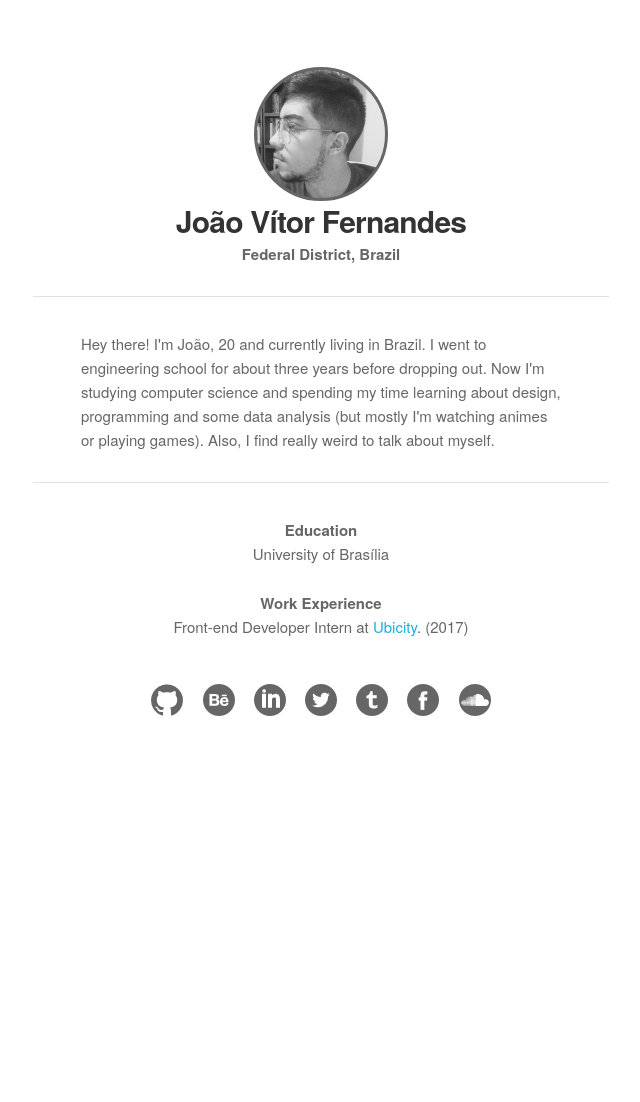
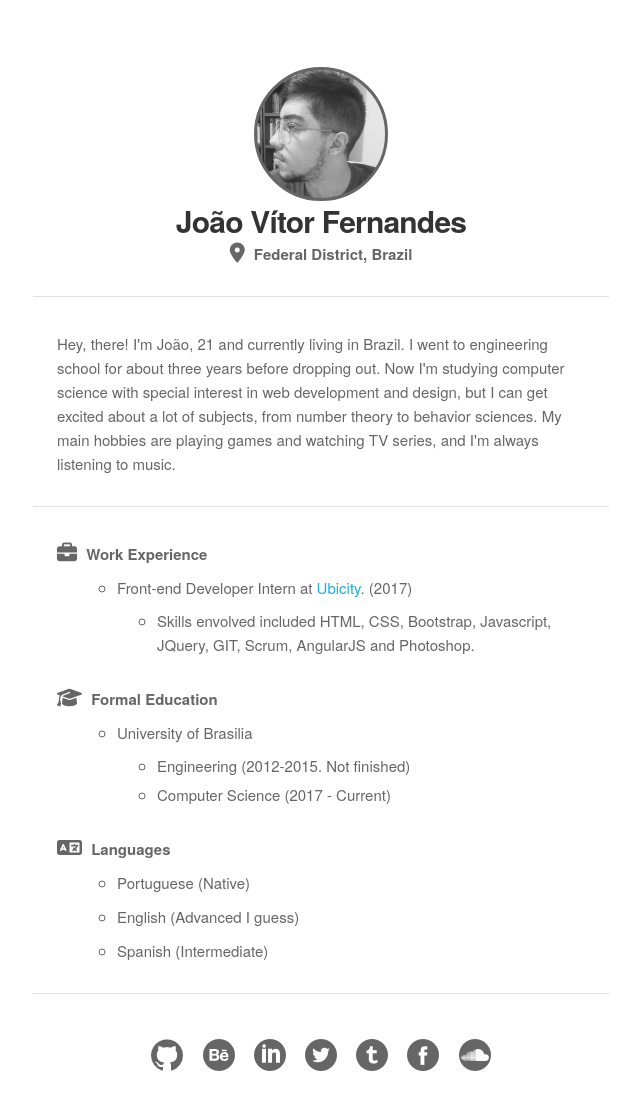
Before and after one commit to jvitorfernandes/me, a plain HTML site: page index.html in a window 1280 px wide. Shown: the whole page, without its empty margins (319-959 px from the left). Before the commit the page ends 800 px from the top, so only its background shows below. Drawn offline with Linux system fonts and the light colour scheme.

Commit message:
updates info

```diff
--- a/css/style.css
+++ b/css/style.css
@@ -1,5 +1,28 @@
 html{
 	webkit-text-size-adjust: auto;
+}
+
+/*div{
+	border: 1px solid red;
+}*/
+
+ul li {
+    /*
+     * We want the bullets outside of the list,
+     * so the text is aligned. Now the actual bullet
+     * is outside of the list’s container
+     */
+    list-style-position: outside;
+
+    /*
+     * Because the bullet is outside of the list’s
+     * container, indent the list entirely [thank you stackoverflow]
+     */
+    margin-left: 1em;
+}
+
+body{
+	color: rgb(102,102,102);
 }
 
 .main{
@@ -13,21 +36,39 @@ html{
 	margin-bottom: 0;
 }
 
-#local, #work, #school{
-	color: rgb(102, 102, 102);
+#skills{
+	/*width: 400px;*/
+	text-align: left;
+}
+
+#skills p{
+	margin-bottom: 0;
+}
+
+#skills .title{
+	margin-top: 1rem;
+	margin-left: 6rem;
+}
+
+#skills .item{
+	margin: 0.5rem 1rem;
+	font-size: 1.5rem;
+}
+
+.school{
+	text-align: left;
 }
 
 #local{
-	margin-bottom: -10;
+	/*margin-bottom: -10;*/
 }
-#work{
-	margin-top: -10;
+.work{
+	margin-top: 2em;
 	margin-bottom: 0;
 }
 .about{
 	margin-left: auto;
 	margin-right: auto;
-	width: 50%;
 }
 #about{
 	text-align: left;
@@ -48,23 +89,52 @@ html{
 	background-size: 128px 128px;
 }
 
-hr{
+/*hr{
 	width: 60%;
 
-}
+}*/
 
 a{
 	text-decoration: none;
 }
 
-ul{
+#social{
 	margin-top: 3em;
   	padding: 0;
 }
 
-li{
+#social li{
 	list-style: none;
 	margin: 0 0.5em;
 	display: inline-block;
 
 }
+
+span{
+	margin-bottom: -10rem;
+}
+
+.fa{
+	font-size: 2rem;
+	margin-right: .5rem;
+}
+
+h6{
+	align-items: center;
+}
+
+@media (min-width: 750px) {
+
+	hr{
+	width: 60%;
+}
+
+	.about{
+		width: 55%;
+	}
+	#skills{
+		margin-left: auto;
+		margin-right: auto;
+		width: 55%;
+	}
+}
--- a/index.html
+++ b/index.html
@@ -16,12 +16,14 @@
   <!-- FONT
   –––––––––––––––––––––––––––––––––––––––––––––––––– -->
   <!-- <link href="http://fonts.googleapis.com/css?family=Raleway:400,300,600" rel="stylesheet" type="text/css"> -->
+  <script src="https://use.fontawesome.com/8b7c7706c0.js"></script>
 
   <!-- CSS
   –––––––––––––––––––––––––––––––––––––––––––––––––– -->
   <link rel="stylesheet" type="text/css" href="css/normalize.css">
   <link rel="stylesheet" type="text/css" href="css/skeleton.css">
   <link rel="stylesheet" type="text/css" href="css/style.css">
+
 
   <!-- Favicon
   –––––––––––––––––––––––––––––––––––––––––––––––––– -->
@@ -40,22 +42,52 @@
       	</div>
 
         <h4 id="name"><strong>João Vítor Fernandes</strong></h4>
-        <h6 id="local"><strong>Federal District, Brazil</strong></h6>
+        <h6 id="local"><strong><i class="fa fa-map-marker"></i> Federal District, Brazil</strong></h6>
 
         <hr>
 
         <div class="about">
-        	<p id="about">Hey there! I'm João, 20 and currently living in Brazil. I went to engineering school for about three years before dropping out. Now I'm studying computer science and spending my time learning about design, programming and some data analysis (but mostly I'm watching animes or playing games). Also, I find really weird to talk about myself.</p>
+        	<p id="about">Hey, there! I'm João, 21 and currently living in Brazil. I went to engineering school for about three years before dropping out. Now I'm studying computer science with special interest in web development and design, but I can get excited about a lot of subjects, from number theory to behavior sciences. My main hobbies are playing games and watching TV series, and I'm always listening to music.</p>
         </div>
 
         <hr>
-        <h6 id="work"><strong>Education</strong></h6>
-        <p id="school">University of Brasília</p>
 
-        <h6 id="work"><strong>Work Experience</strong></h6>
-        <p id="school">Front-end Developer Intern at <a target="_blank" href="http://www.ubicity.com.br">Ubicity</a>. (2017)</p>
+      <div id="skills">
+        <h6 class="work"><strong><i class="fa fa-briefcase"></i> Work Experience</strong></h6>
+        <ul class="school">
+            <li class="title">
+              <span>Front-end Developer Intern at <a target="_blank" href="http://www.ubicity.com.br">Ubicity</a>. (2017)</span>
+              <ul>
+                <li class="item" style="margin-top: -.6rem">Skills envolved included HTML, CSS, Bootstrap, Javascript, JQuery, GIT, Scrum, AngularJS and Photoshop.</li>
+              </ul>
+            </li>
+        </ul>
 
+        <h6 class="work"><strong><i class="fa fa-mortar-board"></i> Formal Education</strong></h6>
+        <ul class="school">
+            <li class="title"><span>
+              University of Brasilia</span>
+              <ul>
+                <li class="item" style="margin-top: -.6rem">Engineering (2012-2015. Not finished) </li>
+                <li class="item">Computer Science (2017 - Current) </li>
+              </ul>
+            </li>
+        </ul>
+
+
+        <h6 class="work"><strong><i class="fa fa-language"></i> Languages</strong></h6>
         <ul>
+          <li class="title">Portuguese (Native)</li>
+          <li class="title">English (Advanced I guess)</li>
+          <li class="title">Spanish (Intermediate)</li>
+        </ul>
+      </div>
+
+
+      <hr>
+
+
+        <ul id="social">
         	<li><a target="_blank" href="https://github.com/jvitorfernandes"><img src="images/github-logo.png"></a></li>
         	<li><a target="_blank" href="https://www.behance.net/jvitorfernandes"><img src="images/behance-logo-button.png"></a></li>
         	<li><a target="_blank" href="https://www.linkedin.com/in/jvitorfernandes"><img src="images/linkedin-button.png"></a></li>
```
